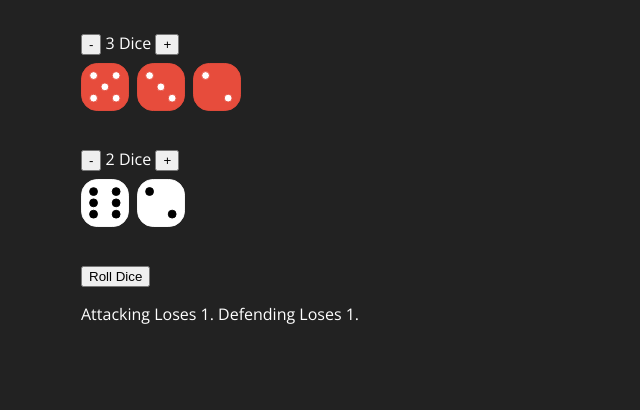
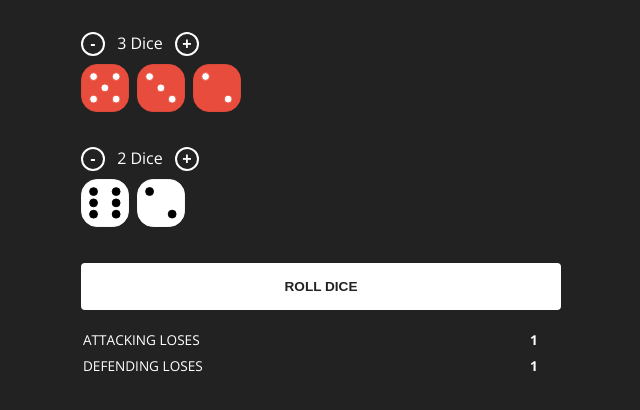
Before and after one commit to aschmelyun/risk-dice, a website: page index.html in a window 1280 px wide. Shown: the whole page, without its empty margins (319-959 px from the left). Drawn offline with nearby package versions, Linux system fonts and the light colour scheme.

Commit message:
Button styles for the add dice and roll dice

```diff
--- a/assets/js/app.js
+++ b/assets/js/app.js
@@ -10,7 +10,10 @@ const app = new Vue({
         whiteDiceAmount: 2,
         redDice: [],
         whiteDice: [],
-        results: ''
+        results: {
+            red: 0,
+            white: 0
+        }
     },
     mounted() {
         this.getDiceRoll();
@@ -19,10 +22,11 @@ const app = new Vue({
         getDiceRoll: function() {
             this.redDice = [];
             this.whiteDice = [];
-            this.results = '';
+            this.results = {
+                red: 0,
+                white: 0
+            };
 
-            var redWins = 0;
-            var whiteWins = 0;
             var self = this;
 
             for (i = 0; i < this.redDiceAmount; i++) {
@@ -42,13 +46,11 @@ const app = new Vue({
 
             this.whiteDice.forEach(function(number, index) {
                 if(number >= self.redDice[index]) {
-                    whiteWins++;
+                    self.results.white++;
                 } else {
-                    redWins++;
+                    self.results.red++;
                 }
             });
-
-            this.results = 'Attacking Loses ' + whiteWins + '. Defending Loses ' + redWins + '.';
         },
         getRandomInt: function(min, max) {
             return Math.floor(Math.random() * (max - min + 1)) + min;
--- a/assets/sass/app.scss
+++ b/assets/sass/app.scss
@@ -1,2 +1,5 @@
+@import "node_modules/normalize.css/normalize";
+
 @import "partials/layout";
 @import "partials/dice";
+@import "partials/buttons";
--- a/assets/sass/partials/_buttons.scss
+++ b/assets/sass/partials/_buttons.scss
@@ -0,0 +1,48 @@
+.dice-buttons {
+
+    button {
+        color: #fff;
+        padding: 0;
+        border: 2px solid #fff;
+        background: none;
+        height: 1.5rem;
+        width: 1.5rem;
+        border-radius: 50%;
+        line-height: 1rem;
+        font-weight: 700;
+
+        &:hover {
+            cursor: pointer;
+            background: none;
+        }
+        &:focus {
+            outline: none;
+        }
+    }
+    span {
+        display: inline-block;
+        margin: 0 0.5rem;
+    }
+}
+.results {
+
+    button {
+        text-transform: uppercase;
+        font-size: 0.85rem;
+        color: #222;
+        background: #fff;
+        border-radius: 0.25rem;
+        border: none;
+        width: 100%;
+        padding: 1rem 0;
+        font-weight: 700;
+
+        &:hover {
+            cursor: pointer;
+            background: #fff;
+        }
+        &:focus {
+            outline: none;
+        }
+    }
+}
--- a/assets/sass/partials/_layout.scss
+++ b/assets/sass/partials/_layout.scss
@@ -14,4 +14,21 @@ body {
 }
 .results {
     color: #fff;
+
+    table {
+        margin-top: 1rem;
+
+        tr {
+
+            td {
+                font-size: 0.85rem;
+                text-transform: uppercase;
+                padding: 0.25rem 0;
+
+                &:last-child {
+                    font-weight: 700;
+                }
+            }
+        }
+    }
 }
--- a/index.html
+++ b/index.html
@@ -32,9 +32,18 @@
                     <div class="dice white" v-for="dice in whiteDice" :class="'dice-' + dice"></div>
                 </div>
             </div>
-            <div class="dice-container">
+            <div class="dice-container results">
                 <button @click="getDiceRoll">Roll Dice</button>
-                <p class="results" v-text="results"></p>
+                <table width="100%">
+                    <tr>
+                        <td>Attacking Loses</td>
+                        <td>{{ results.white }}</td>
+                    </tr>
+                    <tr>
+                        <td>Defending Loses</td>
+                        <td>{{ results.red }}</td>
+                    </tr>
+                </table>
             </div>
         </div>
         <script type="text/javascript" src="/dist/js/app.js"></script>
--- a/package.json
+++ b/package.json
@@ -14,6 +14,7 @@
     "cross-env": "^5.1.1",
     "jquery": "^3.2.1",
     "laravel-mix": "^1.5.1",
+    "normalize.css": "^7.0.0",
     "shake.js": "^1.2.2",
     "vue": "^2.5.3"
   },
```
Also changed, not shown: dist/css/app.css, dist/js/app.js, 1 other file.
